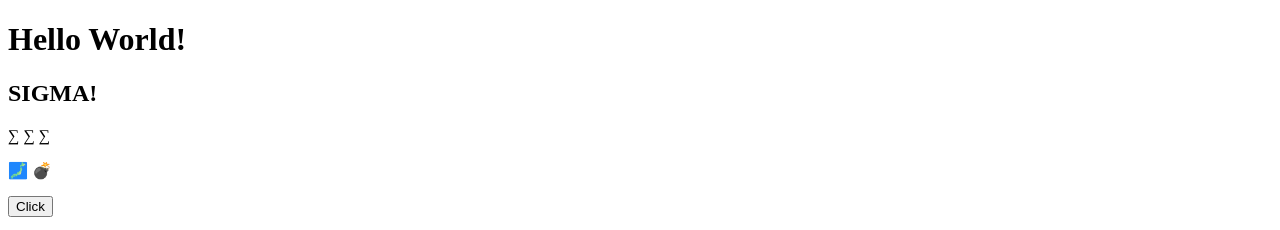
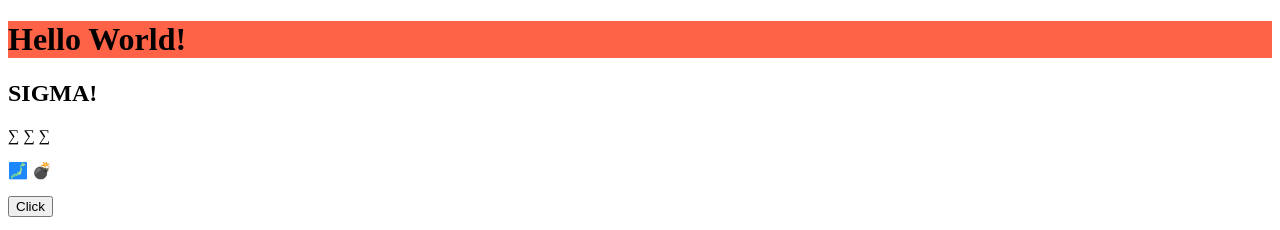
Before and after one commit to WilliamGao24/assignment_1, a plain HTML site: page index.html in a window 1280 px wide. Shown: the top 230 px of the page. Drawn offline with Linux system fonts and the light colour scheme.

Commit message:
changed title to Smiling Apple and added color to the first text

```diff
--- a/index.html
+++ b/index.html
@@ -3,10 +3,10 @@
 <head>
     <meta charset="UTF-8">
     <meta name="viewport" content="width=device-width, initial-scale=1.0">
-    <title>Document</title>
+    <title>Smiling Apple</title>
 </head>
 <body>
-    <h1>Hello World!</h1>
+    <h1 style="background-color:tomato;">Hello World!</h1>
     <h2>SIGMA!</h2>
     <p>&#8721 &#8721 &#8721</p>
     <p>&#128510; &#x1f4a3;</p>
```
